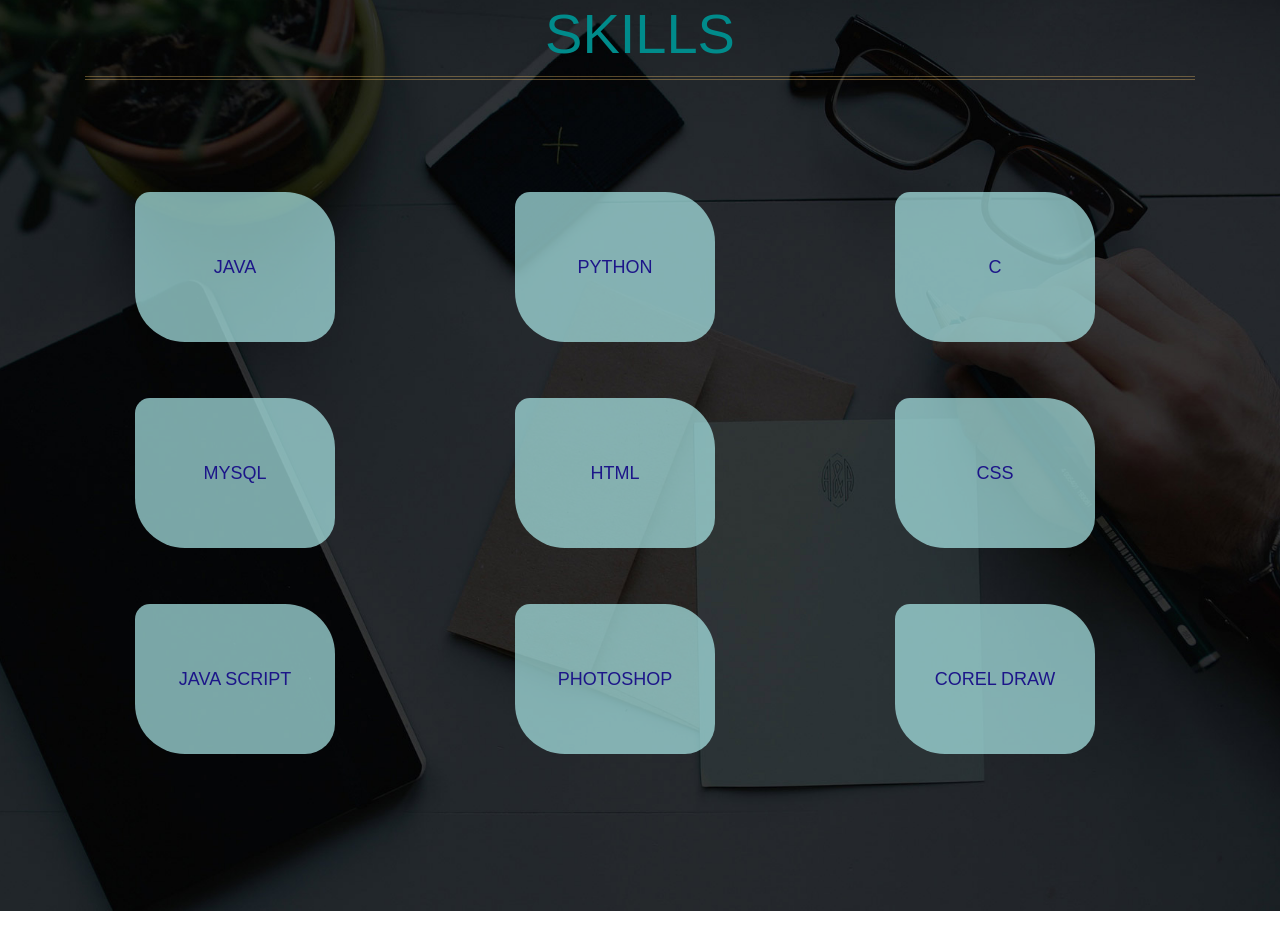
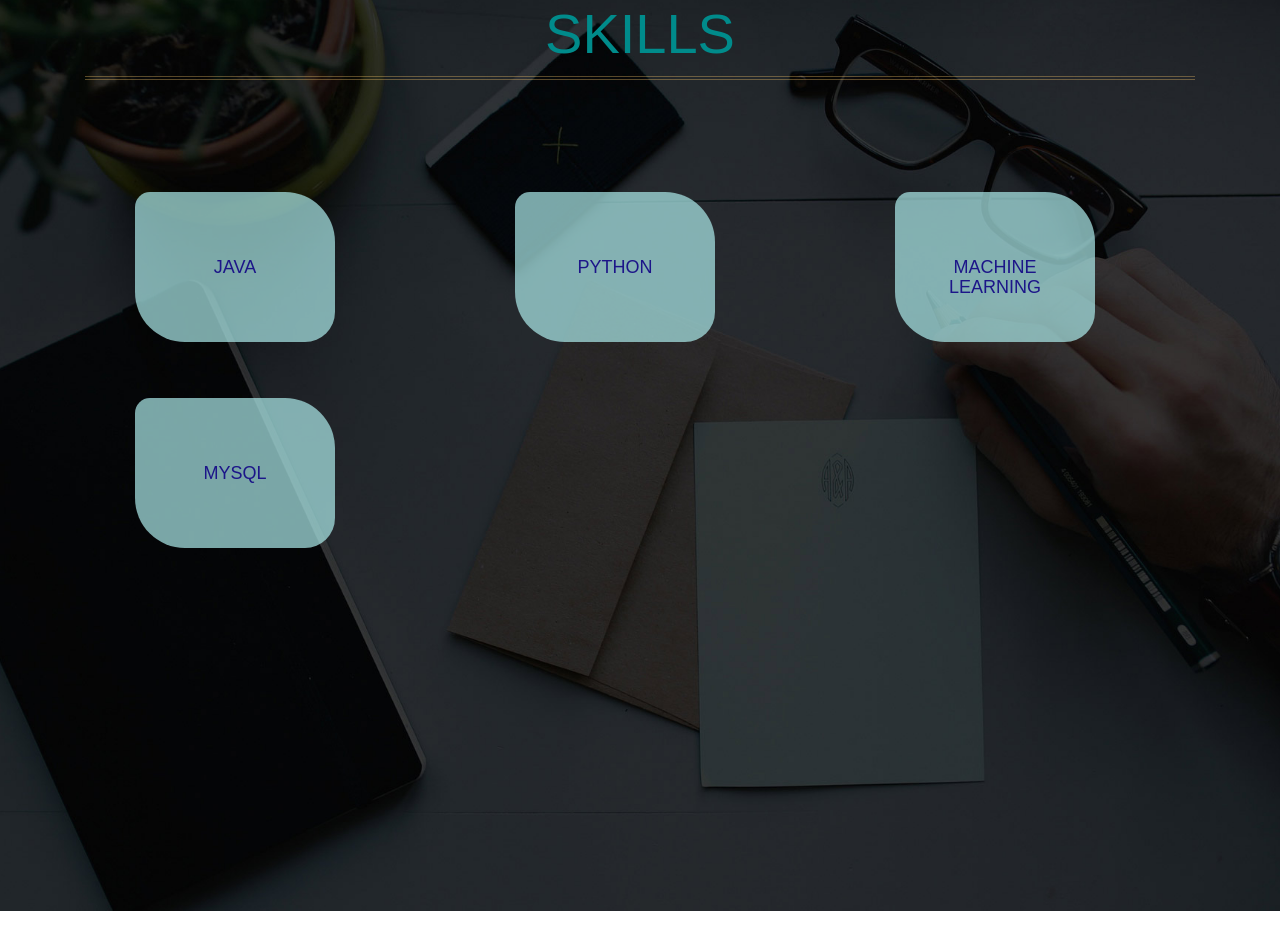
Before and after one commit to praroopgupta/praroopgupta.github.io, a plain HTML site: page index.html in a window 1280 px wide. Shown: the part 2868-3800 px from the top of the page. Drawn offline with nearby package versions, Linux system fonts and the light colour scheme.

Commit message:
skills updated

```diff
--- a/index.html
+++ b/index.html
@@ -205,7 +205,7 @@
 				<div class="col-md-4">
 					<div class="skillbox">
 						<div class="skillhead">
-							<h4>C</h4>
+							<h4>Machine Learning</h4>
 						</div>
 					</div>
 				</div>
@@ -213,41 +213,6 @@
 					<div class="skillbox">
 						<div class="skillhead">
 							<h4>MySQL</h4>
-						</div>
-					</div>
-				</div>
-				<div class="col-md-4">
-					<div class="skillbox">
-						<div class="skillhead">
-							<h4>HTML</h4>
-						</div>
-					</div>
-				</div>
-				<div class="col-md-4">
-					<div class="skillbox">
-						<div class="skillhead">
-							<h4>CSS</h4>
-						</div>
-					</div>
-				</div>
-				<div class="col-md-4">
-					<div class="skillbox">
-						<div class="skillhead">
-							<h4>Java Script</h4>
-						</div>
-					</div>
-				</div>
-				<div class="col-md-4">
-					<div class="skillbox">
-						<div class="skillhead">
-							<h4>Photoshop</h4>
-						</div>
-					</div>
-				</div>
-				<div class="col-md-4">
-					<div class="skillbox">
-						<div class="skillhead">
-							<h4>Corel Draw</h4>
 						</div>
 					</div>
 				</div>
@@ -283,7 +248,7 @@
 			<div class="container_img">
 				<img src="img/confusion.jpg" alt="confusion" class="image img-responsive"/>
 				<div class="middle">
-					<div class="text" style="color:#000000"><a href="https://praroopgupta.github.io/confusion/index.html"><i class="fa fa-chrome" aria-hidden="true"></i></a></div>
+					<div class="text" style="color:#000000"><a href="https://praroopgupta.github.io/ConFusion/index.html"><i class="fa fa-chrome" aria-hidden="true"></i></a></div>
 				</div>
 			</div>
 			</div>
```
